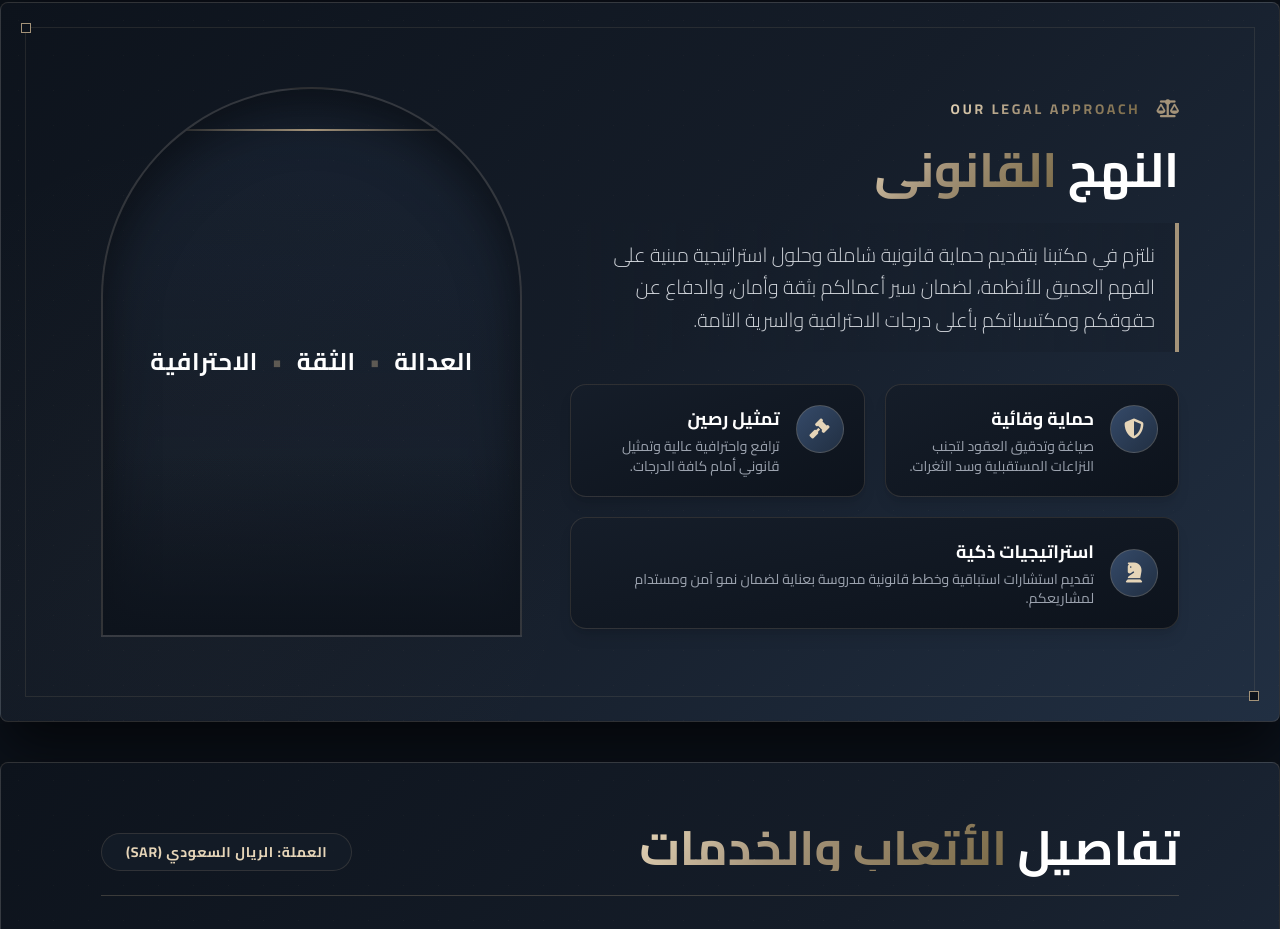
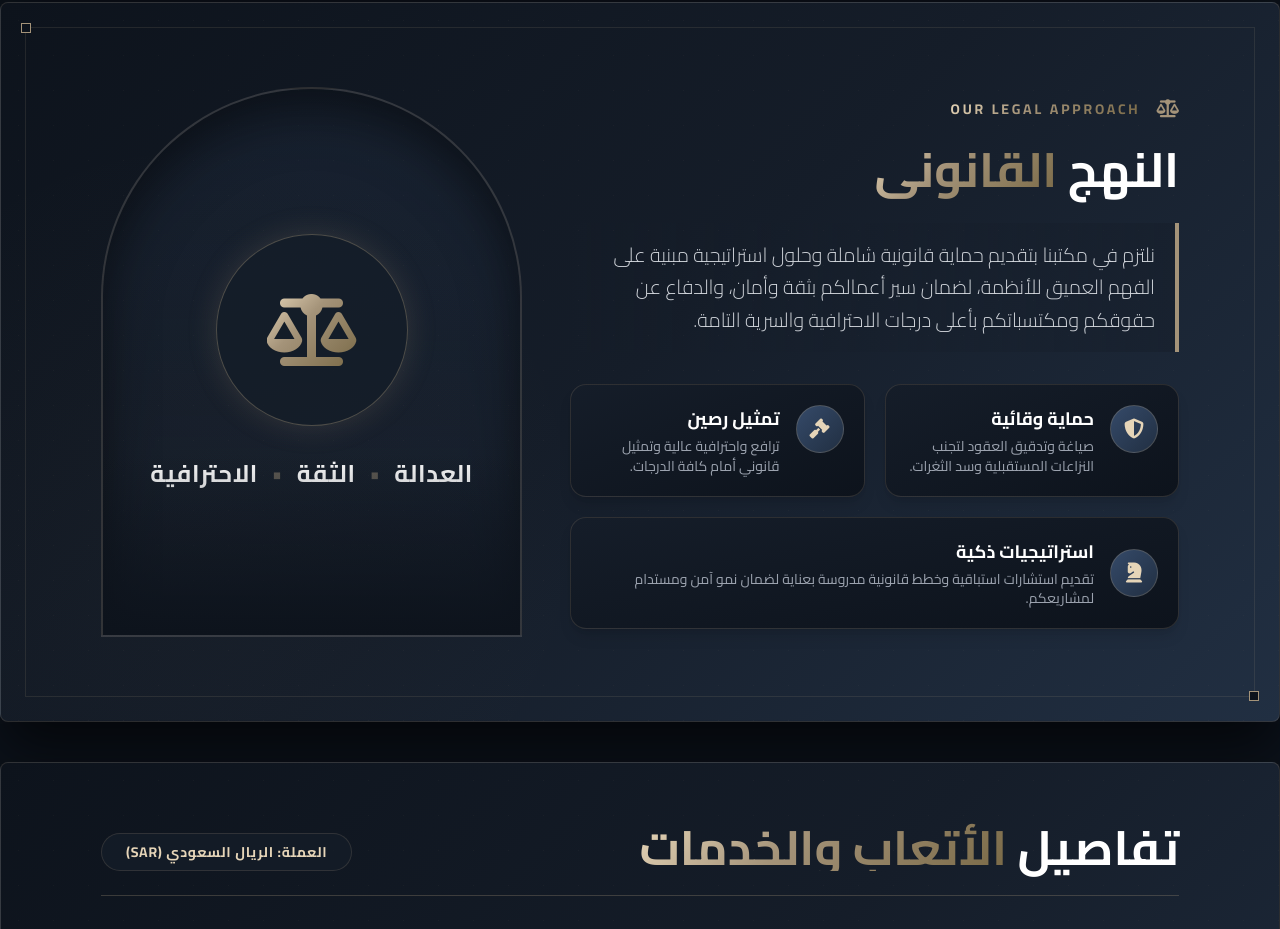
Before and after one commit to 24techsa-cmyk/OrjoanPricelist, a plain HTML site: page index.html in a window 1280 px wide. Shown: the part 798-1727 px from the top of the page. Drawn offline with nearby package versions, Linux system fonts and the light colour scheme; no server answers.

Commit message:
Update index.html

```diff
--- a/index.html
+++ b/index.html
@@ -304,8 +304,10 @@
 
                 <div class="col-span-5 flex justify-center items-center relative h-full">
                     <div class="relative w-full h-[550px] border-2 border-gold-main/20 rounded-t-full flex flex-col items-center justify-center bg-gradient-to-b from-navy-main/20 to-transparent p-8 overflow-hidden shadow-[inset_0_20px_50px_rgba(0,0,0,0.5)]">
-                        <div class="absolute top-10 w-3/4 h-[2px] bg-gradient-to-r from-transparent via-gold-main to-transparent"></div>
 
+                        <div class="w-48 h-48 rounded-full bg-navy-800/80 border border-gold-main/40 flex justify-center items-center mb-8 shadow-[0_0_30px_rgba(164,147,121,0.2)]">
+                            <i class="fa-solid fa-scale-balanced text-7xl text-gradient-gold"></i>
+                        </div>
                         <h3 class="text-2xl font-bold text-white text-center tracking-wide">العدالة <span class="text-gold-main/50 px-2">•</span> الثقة <span class="text-gold-main/50 px-2">•</span> الاحترافية</h3>
                         <div class="absolute bottom-0 w-full h-1/3 bg-gradient-to-t from-navy-900 to-transparent"></div>
                     </div>
```
